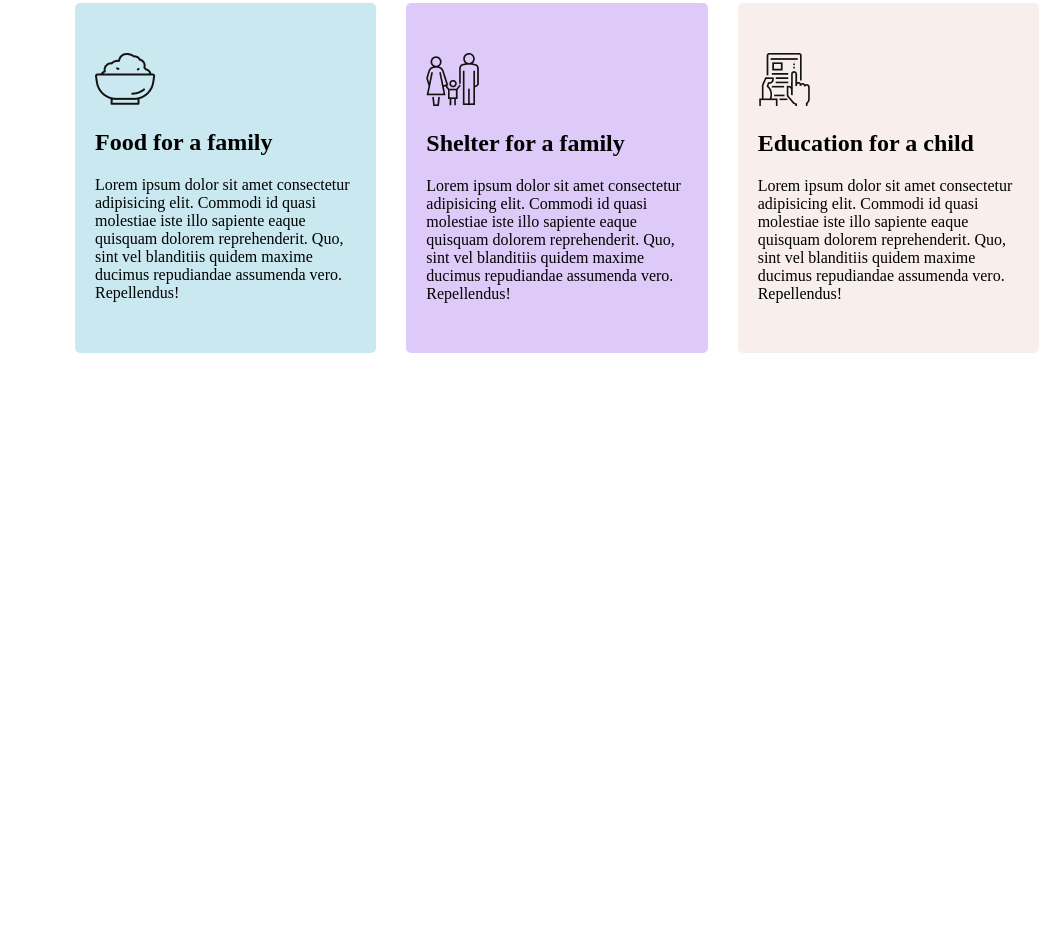
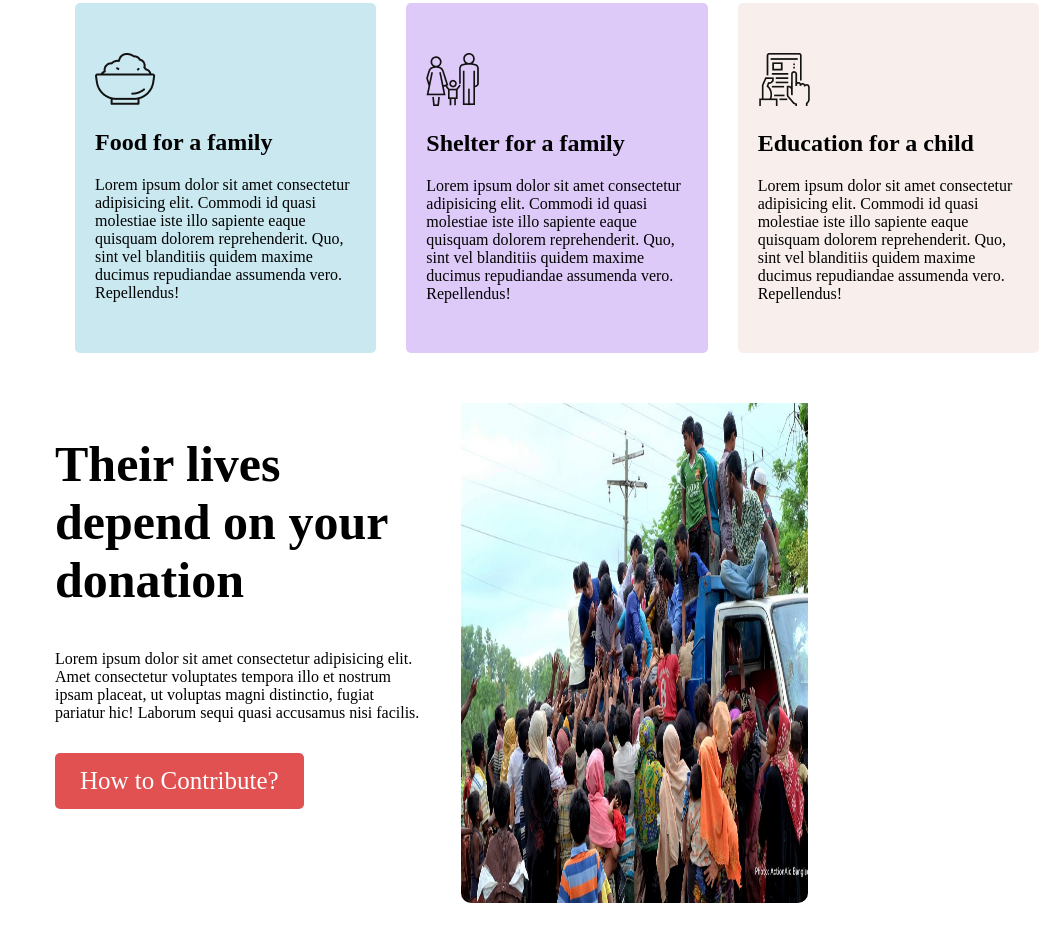
Before and after one commit to nazmu957/donate-today, a plain HTML site: page index.html in a window 1280 px wide. Shown: the part 2149-3090 px from the top of the page, without its empty margins (233-1280 px from the left). Before the commit the page ends 2510 px from the top, so only its background shows below. Drawn offline with Linux system fonts and the light colour scheme; a web font is replaced by a local one.

Commit message:
contribute part done

```diff
--- a/index.html
+++ b/index.html
@@ -60,14 +60,13 @@
       </div>
       <div>
         <form>
-
           <input
             type="text"
             id="fname"
             name="firstname"
             placeholder="Other Amount(Taka)"
           />
-           <hr>
+          <hr />
         </form>
         <a href="">Donate Now</a>
       </div>
@@ -77,31 +76,63 @@
     <section class="donate-plane">
       <div class="donate-headline">
         <h1>Our Donate Plane</h1>
-               <p>Lorem ipsum, dolor sit amet consectetur adipisicing elit. <br> Pariatur sint suscipit deleniti aut blanditiis, libero repellat? Soluta totam dolore est, </p>
+        <p>
+          Lorem ipsum, dolor sit amet consectetur adipisicing elit.
+          <br />
+          Pariatur sint suscipit deleniti aut blanditiis, libero repellat?
+          Soluta totam dolore est,
+        </p>
       </div>
       <div class="donate-chart">
         <div class="plan-box">
-                    <img src="images/food.png" alt="">
+          <img src="images/food.png" alt="" />
           <div class="plane-detail">
             <h1>Food for a family</h1>
-                    <p>Lorem ipsum dolor sit amet consectetur adipisicing elit. Commodi id quasi molestiae iste illo sapiente eaque quisquam dolorem reprehenderit. Quo, sint vel blanditiis quidem maxime ducimus repudiandae assumenda vero. Repellendus!</p>
+            <p>
+              Lorem ipsum dolor sit amet consectetur adipisicing elit. Commodi
+              id quasi molestiae iste illo sapiente eaque quisquam dolorem
+              reprehenderit. Quo, sint vel blanditiis quidem maxime ducimus
+              repudiandae assumenda vero. Repellendus!
+            </p>
           </div>
         </div>
         <div class="plan-box-2">
-                    <img src="images/shelter.png" alt="">
+          <img src="images/shelter.png" alt="" />
           <div class="plane-detail">
             <h1>Shelter for a family</h1>
-                    <p>Lorem ipsum dolor sit amet consectetur adipisicing elit. Commodi id quasi molestiae iste illo sapiente eaque quisquam dolorem reprehenderit. Quo, sint vel blanditiis quidem maxime ducimus repudiandae assumenda vero. Repellendus!</p>
+            <p>
+              Lorem ipsum dolor sit amet consectetur adipisicing elit. Commodi
+              id quasi molestiae iste illo sapiente eaque quisquam dolorem
+              reprehenderit. Quo, sint vel blanditiis quidem maxime ducimus
+              repudiandae assumenda vero. Repellendus!
+            </p>
           </div>
         </div>
         <div class="plan-box-3">
-                    <img src="images/Frame-1.png" alt="">
+          <img src="images/Frame-1.png" alt="" />
           <div class="plane-detail">
             <h1>Education for a child</h1>
-                    <p>Lorem ipsum dolor sit amet consectetur adipisicing elit. Commodi id quasi molestiae iste illo sapiente eaque quisquam dolorem reprehenderit. Quo, sint vel blanditiis quidem maxime ducimus repudiandae assumenda vero. Repellendus!</p>
+            <p>
+              Lorem ipsum dolor sit amet consectetur adipisicing elit. Commodi
+              id quasi molestiae iste illo sapiente eaque quisquam dolorem
+              reprehenderit. Quo, sint vel blanditiis quidem maxime ducimus
+              repudiandae assumenda vero. Repellendus!
+            </p>
           </div>
         </div>
       </div>
     </section>
+    <!-- bonus part -->
+    <section class="contribute">
+      <div class="contribute-part">
+        <h1>Their lives depend on your donation</h1>
+        <p>Lorem ipsum dolor sit amet consectetur adipisicing elit. Amet consectetur voluptates tempora illo et nostrum ipsam placeat, ut voluptas magni distinctio, fugiat pariatur hic! Laborum sequi quasi accusamus nisi facilis.</p>
+
+        <a href="">How to Contribute?</a>
+      </div>
+      <div>
+        <img src="images/donation2.jpg" alt="">
+      </div>
+    </section>
   </body>
 </html>
--- a/style.css
+++ b/style.css
@@ -166,3 +166,32 @@
      padding-top: 50px;
     padding-left: 20px;
 }
+.contribute{
+    display: flex;
+}
+.contribute img{
+    width: 60%;
+    height: 500px;
+    padding-top: 50px;
+    border-radius: 10px 10px;
+}
+.contribute-part{
+    width: 40%;
+    height: 500px;
+    padding: 40px;
+    margin-left: 240px;
+}
+.contribute-part h1{
+    font-size: 50px;
+}
+.contribute-part a{
+     background-color: rgb(225, 81, 81);
+  color: white;
+  border-radius: 5px;
+  padding: 14px 25px;
+  text-align: center;
+  text-decoration: none;
+  display: inline-block;
+  margin-top: 15px;
+  font-size: 25px;
+}
```
Also changed, not shown: images/donation2.jpg (added). Lines whose indentation alone changed are shown as unchanged.
